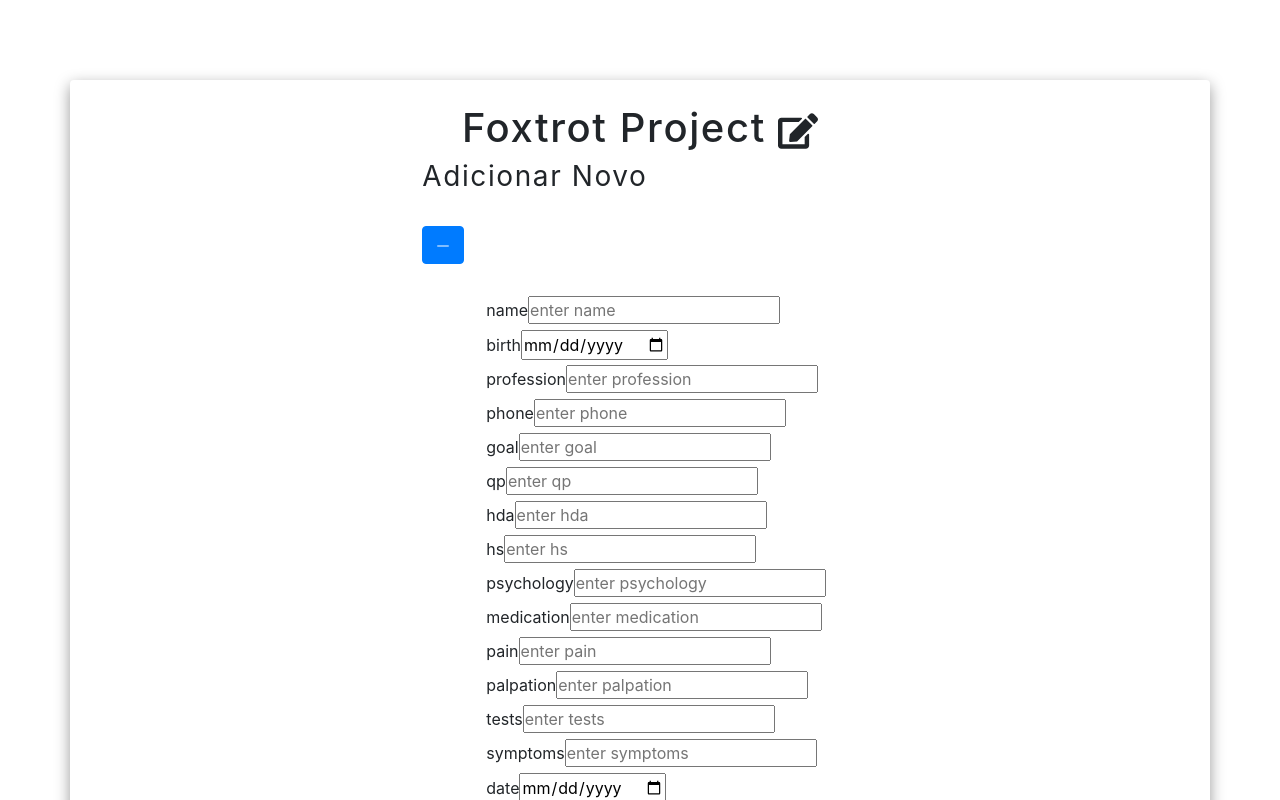
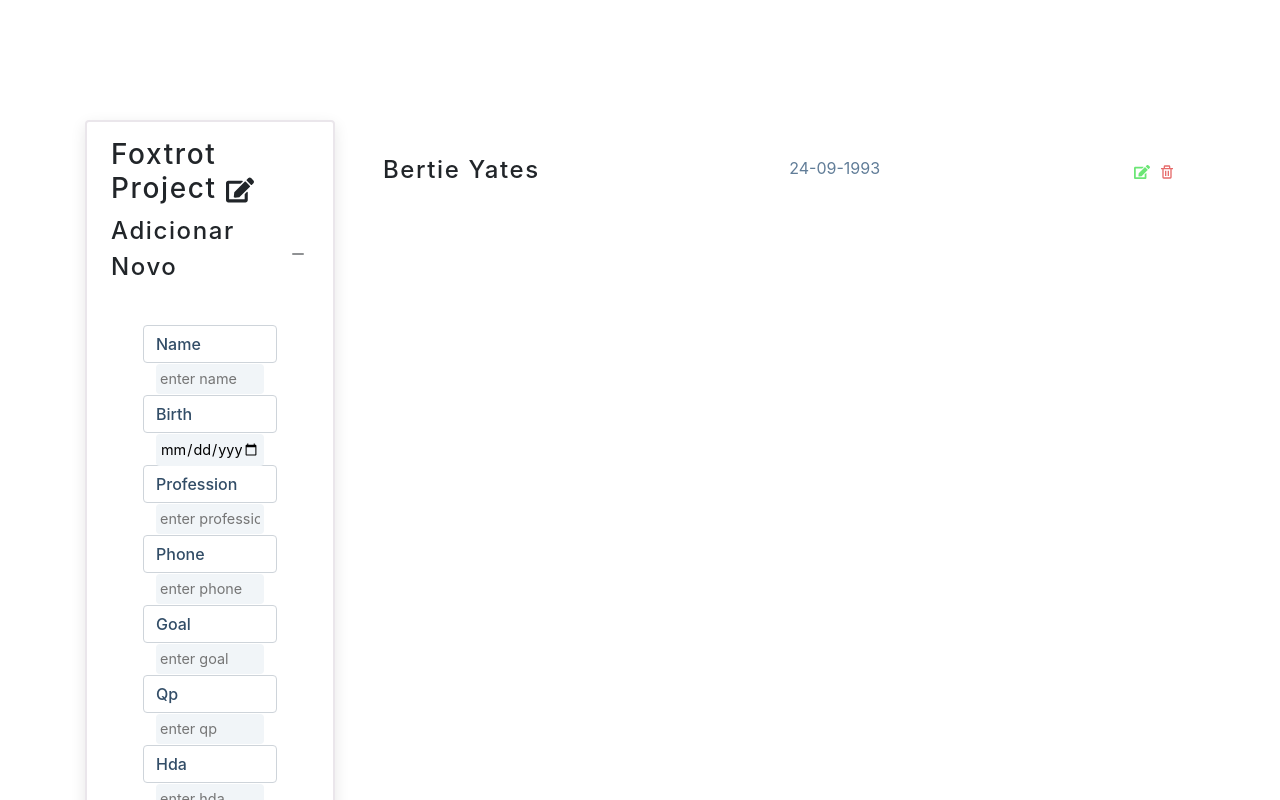
Before and after one commit to ar-rodrigues/foxtrot_corrected, a React (Create React App) app: page / in a window 1280 px wide. Shown: the top 800 px of the page. Built offline with nearby package versions, Linux system fonts and the light colour scheme.

Commit message:
Added style

```diff
--- a/Add.js
+++ b/Add.js
@@ -1,5 +1,4 @@
 import React from 'react';
-import Button from 'react-bootstrap/Button';
 import formDefault from './formDefault';
 
 
@@ -8,15 +7,13 @@ function Add({ person, handleChange, handleSubmit }) {
  const fields = Object.keys(formDefault);
 
  return (
-  <section>
-   <div className="form">
-    <div class='title'></div>
+  <article className='form-section form-small'>
     <form className="form" onSubmit={(e) => handleSubmit(e)}>
      {
       fields.map((item, index) => {
 
        return item !== 'id' && (
-        <div key={index}>
+        <div key={index} className='form-control'>
          <label htmlFor={item}>{item}</label>
          <input
           type={item === 'birth' || item === 'date' ? 'date' : 'text'}
@@ -25,18 +22,19 @@ function Add({ person, handleChange, handleSubmit }) {
           value={person[item]}
           onChange={(e) => handleChange(e)}
           placeholder={`enter ${item}`}
+          className='form-input'
          />
         </div>
        );
       })
      }
 
-     <Button variant='primary' type="submit" onSubmit={(e) => handleSubmit(e)}>
+     <button className='submit-btn' type="submit" onSubmit={(e) => handleSubmit(e)}>
       Submit
-  </Button>
+  </button>
     </form >
-   </div>
-  </section>
+
+  </article>
  );
 }
 
--- a/App.js
+++ b/App.js
@@ -1,15 +1,15 @@
-import React, { useState } from 'react';
-import data from './data';
-import formDefault from './formDefault'
-import { FaEdit } from 'react-icons/fa';
-import { AiOutlineMinus, AiOutlinePlus } from 'react-icons/ai';
-import Add from './Add';
-import List from './List';
-import Button from 'react-bootstrap/Button';
-import 'bootstrap/dist/css/bootstrap.min.css';
+import React, { useState } from "react";
+import data from "./data";
+import formDefault from "./formDefault";
+import { FaEdit } from "react-icons/fa";
+import { AiOutlineMinus, AiOutlinePlus } from "react-icons/ai";
+import Add from "./Add";
+import List from "./List";
+import "bootstrap/dist/css/bootstrap.min.css";
 
-const idGen = () => { return new Date().getTime().toString() };
-
+const idGen = () => {
+  return new Date().getTime().toString();
+};
 
 function App() {
   const [people, setPeople] = useState(data);
@@ -18,70 +18,78 @@ function App() {
   const [isEditting, setIsEditting] = useState(false);
   const [showAdd, setShowAdd] = useState(true);
 
-
   const handleChange = (e) => {
     const name = e.target.name;
     const value = e.target.value;
     setPerson({ ...person, id: idGen(), [name]: value });
- }
+  };
   const handleSubmit = (e) => {
     e.preventDefault();
 
     if (person.name && isEditting) {
-   setPeople(people.map((item) => {
+      setPeople(
+        people.map((item) => {
           if (item.id === editID) {
-     return { ...item, ...person }
+            return { ...item, ...person };
           }
           return item;
-   }))
-   setPerson({ ...formDefault })
+        })
+      );
+      setPerson({ ...formDefault });
       setEditID(null);
       setIsEditting(false);
     } else {
       setPeople([...people, person]);
-   setPerson({ ...formDefault })
+      setPerson({ ...formDefault });
     }
- }
+  };
 
   const removePerson = (id) => {
     const newPeople = people.filter((person) => person.id !== id);
     setPeople(newPeople);
- }
+  };
   const editPerson = (id) => {
     const edited = people.find((item) => item.id === id);
     setIsEditting(true);
     setEditID(id);
     setPerson(edited);
     setShowAdd(true);
-
- }
+  };
 
   return (
-  <main className='container'>
-   <h1>Foxtrot Project <span><FaEdit /></span></h1>
+    <main>
+      <div className="container">
+        <section className="add-section">
+          <h3>
+            Foxtrot Project{" "}
+            <span>
+              <FaEdit />
+            </span>
+          </h3>
 
-   <div className="add">
-    <h3>Adicionar Novo</h3>
-    <Button className='add-btn' onClick={() => setShowAdd(!showAdd)} >
-     {
-      showAdd === false ?
-       <AiOutlinePlus /> :
-       <AiOutlineMinus />
-     }
-    </Button>
-
-    {showAdd && <Add
+          <header>
+            <h4>Adicionar Novo</h4>
+            <button className="btn" onClick={() => setShowAdd(!showAdd)}>
+              {showAdd === false ? <AiOutlinePlus /> : <AiOutlineMinus />}
+            </button>
+          </header>
+          {showAdd && (
+            <Add
               person={person}
               handleChange={handleChange}
-     handleSubmit={handleSubmit} />}
-   </div>
+              handleSubmit={handleSubmit}
+            />
+          )}
+        </section>
 
-
-
+        <section className="list-container">
           <List
             people={people}
             removePerson={removePerson}
-    editPerson={editPerson} />
+            editPerson={editPerson}
+          />
+        </section>
+      </div>
     </main>
   );
 }
--- a/List.js
+++ b/List.js
@@ -1,37 +1,37 @@
-import React from 'react';
-import { BiTrash } from 'react-icons/bi';
-import { FaEdit } from 'react-icons/fa';
-
-
+import React from "react";
+import { BiTrash } from "react-icons/bi";
+import { FaEdit } from "react-icons/fa";
 
 const List = ({ people, removePerson, editPerson }) => {
-
-
   return (
-  <>
+    <div>
       {people.map((persons) => {
         const { id, name, birth } = persons;
-    return <article
-     key={id}
-     className="person">
-
-     <div>
-      <h4>{name}</h4>
+        return (
+          <article key={id} className="list-person">
+            <h4 className="person-name">{name}</h4>
             <p>{birth}</p>
-     </div>
-     <div className='btn-container'>
-      <button className='btn' type='button'
-       onClick={() => editPerson(id)} >
+            <div className="btn-container">
+              <button
+                className="edit-btn"
+                type="button"
+                onClick={() => editPerson(id)}
+              >
                 <FaEdit />
               </button>
 
-      <button className='btn' onClick={() => removePerson(id)}>
+              <button
+                className="delete-btn"
+                type="button"
+                onClick={() => removePerson(id)}
+              >
                 <BiTrash />
               </button>
             </div>
           </article>
+        );
       })}
-  </>
+    </div>
   );
 };
 
--- a/index.css
+++ b/index.css
@@ -6,29 +6,34 @@ Variables
 
 :root {
   /* dark shades of primary color*/
-  --clr-primary-1: hsl(162, 61%, 89%);
-  --clr-primary-2: hsl(162, 60%, 78%);
-  --clr-primary-3: hsl(162, 61%, 67%);
-  --clr-primary-4: hsl(162, 61%, 57%);
+  --clr-primary-1: hsl(205, 86%, 17%);
+  --clr-primary-2: hsl(205, 77%, 27%);
+  --clr-primary-3: hsl(205, 72%, 37%);
+  --clr-primary-4: hsl(205, 63%, 48%);
   /* primary/main color */
-  --clr-primary-5: hsl(162, 73%, 46%);
+  --clr-primary-5: hsl(205, 78%, 60%);
   /* lighter shades of primary color */
-  --clr-primary-6: #1aa179;
-  --clr-primary-7: #13795b;
-  --clr-primary-8: #0d503c;
-  --clr-primary-9: #06281e;
+  --clr-primary-6: hsl(205, 89%, 70%);
+  --clr-primary-7: hsl(205, 90%, 76%);
+  --clr-primary-8: hsl(205, 86%, 81%);
+  --clr-primary-9: hsl(205, 90%, 88%);
+  --clr-primary-10: hsl(205, 100%, 96%);
   /* darkest grey - used for headings */
-  --clr-grey-1: hsl(212, 33%, 89%);
-  --clr-grey-2: hsl(210, 31%, 80%);
-  --clr-grey-3: hsl(211, 27%, 70%);
-  --clr-grey-4: hsl(209, 23%, 60%);
+  --clr-grey-1: hsl(209, 61%, 16%);
+  --clr-grey-2: hsl(211, 39%, 23%);
+  --clr-grey-3: hsl(209, 34%, 30%);
+  --clr-grey-4: hsl(209, 28%, 39%);
   /* grey used for paragraphs */
   --clr-grey-5: hsl(210, 22%, 49%);
-  --clr-grey-6: hsl(209, 28%, 39%);
-  --clr-grey-7: hsl(209, 34%, 30%);
-  --clr-grey-8: hsl(211, 39%, 23%);
-  --clr-grey-9: hsl(209, 61%, 16%);
+  --clr-grey-6: hsl(209, 23%, 60%);
+  --clr-grey-7: hsl(211, 27%, 70%);
+  --clr-grey-8: hsl(210, 31%, 80%);
+  --clr-grey-9: hsl(212, 33%, 89%);
+  --clr-grey-10: hsl(210, 36%, 96%);
   --clr-white: #fff;
+  --clr-purple: #4b145b;
+  --clr-red-special: #b4345c;
+  --clr-grey-special: #eae6eb;
   --clr-red-dark: hsl(360, 67%, 44%);
   --clr-red-light: hsl(360, 71%, 66%);
   --clr-green-dark: hsl(125, 67%, 44%);
@@ -38,10 +43,9 @@ Variables
   --spacing: 0.1rem;
   --radius: 0.25rem;
   --light-shadow: 0 5px 15px rgba(0, 0, 0, 0.1);
-  --dark-shadow: 0 5px 15px rgba(0, 0, 0, 0.4);
+  --dark-shadow: 0 5px 15px rgba(0, 0, 0, 0.2);
   --max-width: 1170px;
-  --fixed-width: 450px;
-  --clr-pink: #f28ab2;
+  --fixed-width: 920px;
 }
 /*
 ===============
@@ -57,10 +61,10 @@ Global Styles
   box-sizing: border-box;
 }
 body {
-  font-family: -apple-system, BlinkMacSystemFont, 'Segoe UI', Roboto, Oxygen,
-    Ubuntu, Cantarell, 'Open Sans', 'Helvetica Neue', sans-serif;
-  background: var(--clr-pink);
-  color: var(--clr-grey-9);
+  font-family: -apple-system, BlinkMacSystemFont, "Segoe UI", Roboto, Oxygen,
+    Ubuntu, Cantarell, "Open Sans", "Helvetica Neue", sans-serif;
+  background: var(--clr-purple);
+  color: var(--clr-grey-1);
   line-height: 1.5;
   font-size: 0.875rem;
 }
@@ -141,26 +145,164 @@ main {
 }
 
 .container {
-  display: flex;
-  flex-direction: column;
   width: 90vw;
-  margin: 5rem 0;
-  max-width: var(--fixed-width);
+  margin: 5rem auto;
   background: var(--clr-white);
   border-radius: var(--radius);
-  padding: 1.5rem 2rem;
-  box-shadow: var(--dark-shadow);
+  padding: 2.5rem 2rem;
+  max-width: var(--fixed-width);
+  display: grid;
+  gap: 1rem 2rem;
 }
 .container h3 {
-  font-weight: normal;
+  line-height: 1.2;
+  font-weight: 500;
+}
+@media screen and (min-width: 992px) {
+  .container {
+    display: grid;
+    grid-template-columns: 250px 1fr;
+  }
+}
+
+/* add section */
+
+.add-section {
+  padding: 1rem 1.5rem;
+  border: 2px solid var(--clr-grey-special);
+  margin-bottom: 1rem;
+  border-radius: var(--radius);
+  box-shadow: var(--light-shadow);
+}
+.add-section h4 {
   text-transform: none;
+  line-height: 1.5;
+}
+.add-section p {
+  color: var(--clr-grey-3);
+  margin-bottom: 0;
+  margin-top: 0.5rem;
+}
+.add-section header {
+  display: flex;
+  justify-content: space-between;
+  align-items: center;
+}
+.add-section header h4 {
+  margin-bottom: 0;
+}
+.btn {
+  background: transparent;
+  border-color: transparent;
+  width: 2rem;
+  height: 2rem;
+  background: var(--clr-grey-special);
+  display: flex;
+  align-items: center;
+  justify-content: center;
+  border-radius: 50%;
+  color: var(--clr-black);
+  cursor: pointer;
+  margin-left: 1rem;
+  align-self: center;
+}
+
+/* form */
+.form-section {
+  align-content: center;
+  max-width: var(--max-width);
+  margin: 0.5rem auto;
+  background: var(--clr-white);
+  border-radius: var(--radius);
+  padding: 2rem;
+}
+.form-small {
+  max-width: 500px;
+}
+.form h2 {
   margin-bottom: 2rem;
 }
-.form {
- width: fit-content;
- display: flex;
- flex-direction: column;
- padding: 1rem;
- padding-left: 2rem;
- margin: auto;
+.form-control {
+  margin-bottom: 2rem;
 }
+.form-control label {
+  display: block;
+  text-transform: capitalize;
+  font-weight: 500;
+  color: var(--clr-grey-3);
+  margin-bottom: 0.5rem;
+}
+.form-input {
+  border: none;
+  background: var(--clr-grey-10);
+  font-size: 0.9rem;
+  padding: 0.25rem;
+  width: 100%;
+  border-radius: var(--radius);
+}
+.submit-btn {
+  width: 100%;
+  border-radius: var(--radius);
+  border-color: transparent;
+  padding: 0.25rem 0.5rem;
+  display: block;
+  margin-left: auto;
+  margin-top: 2rem;
+  text-transform: capitalize;
+  font-weight: 700;
+  letter-spacing: var(--spacing);
+  font-size: 1rem;
+  background: var(--clr-purple);
+  color: var(--clr-white);
+  transition: var(--transition);
+  cursor: pointer;
+}
+
+/* list */
+.list-container {
+  margin-top: 2rem;
+}
+
+.list-person {
+  display: flex;
+  justify-content: space-between;
+  margin-bottom: 0.5rem;
+  transition: var(--transition);
+  padding: 0.25rem 1rem;
+  border-radius: var(--radius);
+  text-transform: capitalize;
+}
+.list-person:hover {
+  color: var(--clr-grey-5);
+  background: var(--clr-grey-10);
+}
+.list-person:hover .title {
+  color: var(--clr-grey-5);
+}
+.title {
+  margin-bottom: 0;
+  color: var(--clr-grey-1);
+  letter-spacing: 2px;
+  transition: var(--transition);
+}
+.edit-btn,
+.delete-btn {
+  background: transparent;
+  border-color: transparent;
+  cursor: pointer;
+  font-size: 1rem;
+  margin: 0 0.15rem;
+  transition: var(--transition);
+}
+.edit-btn {
+  color: var(--clr-green-light);
+}
+.edit-btn:hover {
+  color: var(--clr-green-dark);
+}
+.delete-btn {
+  color: var(--clr-red-light);
+}
+.delete-btn:hover {
+  color: var(--clr-red-dark);
+}
```
Lines whose indentation alone changed are shown as unchanged.
